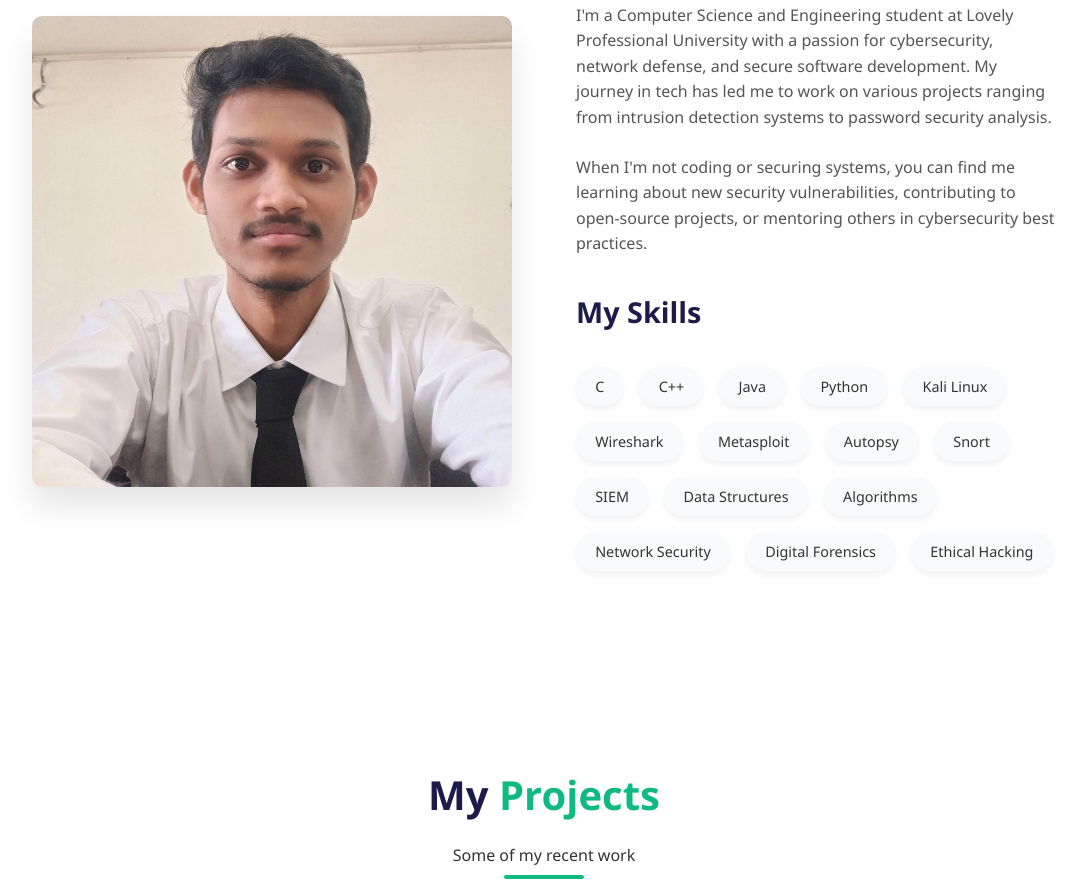
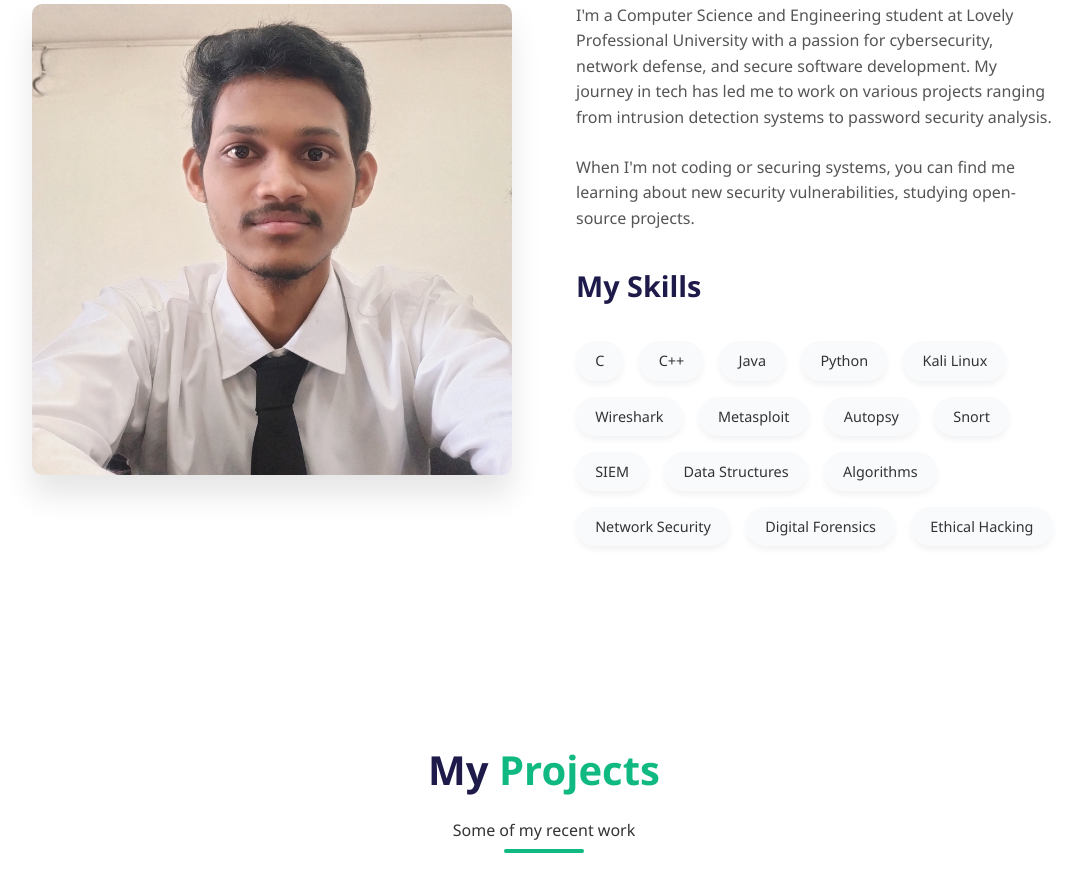
Before and after one commit to hemanthkagana/hemanthkagana.github.io, a plain HTML site: page index.html in a window 1280 px wide. Shown: the part 1133-2018 px from the top of the page, without its empty margins (96-1183 px from the left). Drawn offline with nearby package versions, Linux system fonts and the light colour scheme; animation ran at ten frames a second.

Commit message:
Update index.html

```diff
--- a/index.html
+++ b/index.html
@@ -849,7 +849,7 @@
             <div class="about-text">
                 <h3>Cybersecurity Enthusiast</h3>
                 <p>I'm a Computer Science and Engineering student at Lovely Professional University with a passion for cybersecurity, network defense, and secure software development. My journey in tech has led me to work on various projects ranging from intrusion detection systems to password security analysis.</p>
-                <p>When I'm not coding or securing systems, you can find me learning about new security vulnerabilities, contributing to open-source projects, or mentoring others in cybersecurity best practices.</p>
+                <p>When I'm not coding or securing systems, you can find me learning about new security vulnerabilities, studying open-source projects.</p>
 
                 <h3 style="margin-top: 2rem;">My Skills</h3>
                 <div class="skills">
```
